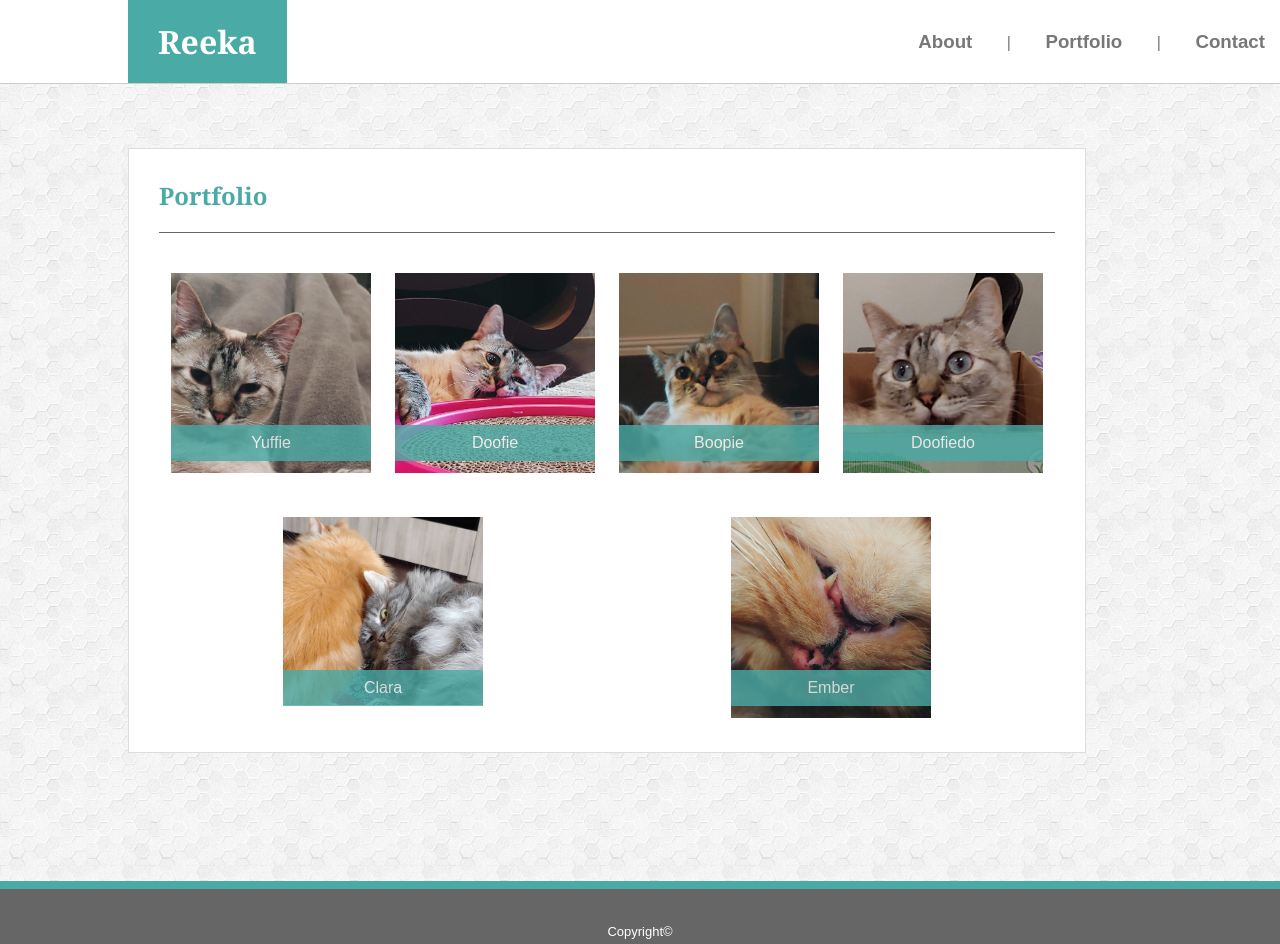
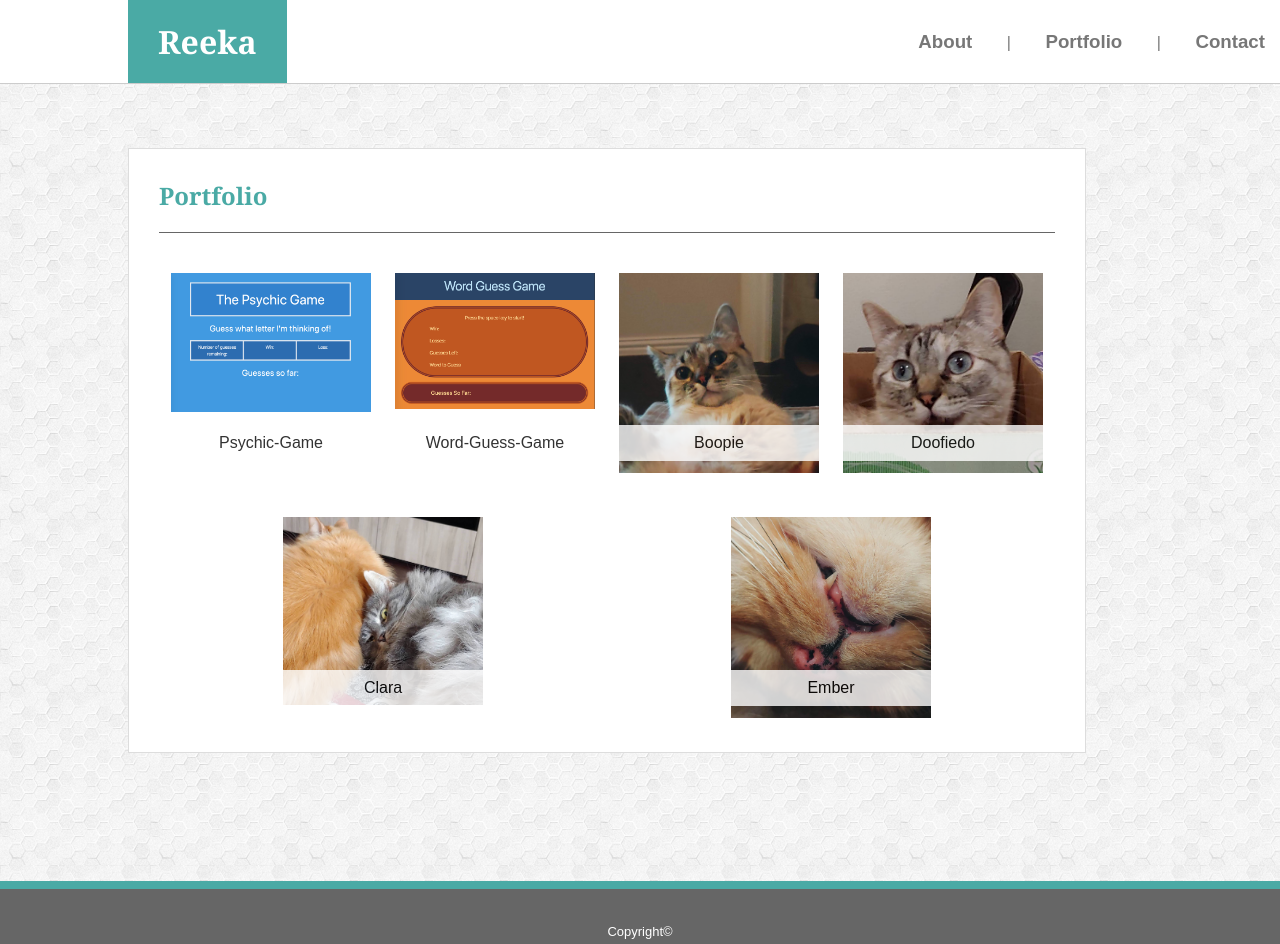
Before and after one commit to reekamaharaj/Responsive-Portfolio, a plain HTML site: page portfolio.html in a window 1280 px wide. Drawn offline with Linux system fonts and the light colour scheme.

Commit message:
portfolio links added for psychic and word game

```diff
--- a/assets/css/style.css
+++ b/assets/css/style.css
@@ -132,8 +132,8 @@ button {
     bottom: 0;
     width: 100%;
     text-align: center;
-    background: #4aaaa5;
-    color: white;
+    background: #white;
+    color: black;
     line-height: 36px;
     margin-bottom: 8%;
     opacity: 0.8;
--- a/portfolio.html
+++ b/portfolio.html
@@ -30,16 +30,18 @@
         <div class="imagecontainer">
 
             <div class="textcontainer">
-                <img src="assets/images/yuffie1.jpg" alt="yuffie1" class="portim">
-                <div class="text">
-                    Yuffie
+                <a href="https://reekamaharaj.github.io/Psychic-Game/">
+                    <img src="assets/images/psychicgameimg.png" alt="img of Psychic-Game page" class="portim">
+                    <div class="text">
+                </a>
+                    Psychic-Game
                 </div>
             </div>
 
             <div class="textcontainer">
-                <img src="assets/images/yuffie2.jpg" alt="yuffie2" class="portim">
+                <a href="https://reekamaharaj.github.io/Word-Guess-Game/"><img src="assets/images/wordgameimg.png" alt="img of Word-Guess-Game page" class="portim"></a>
                 <div class="text">
-                    Doofie
+                    Word-Guess-Game
                 </div>
             </div>
 
```
Also changed, not shown: assets/images/psychicgameimg.png (added), assets/images/wordgameimg.png (added).
